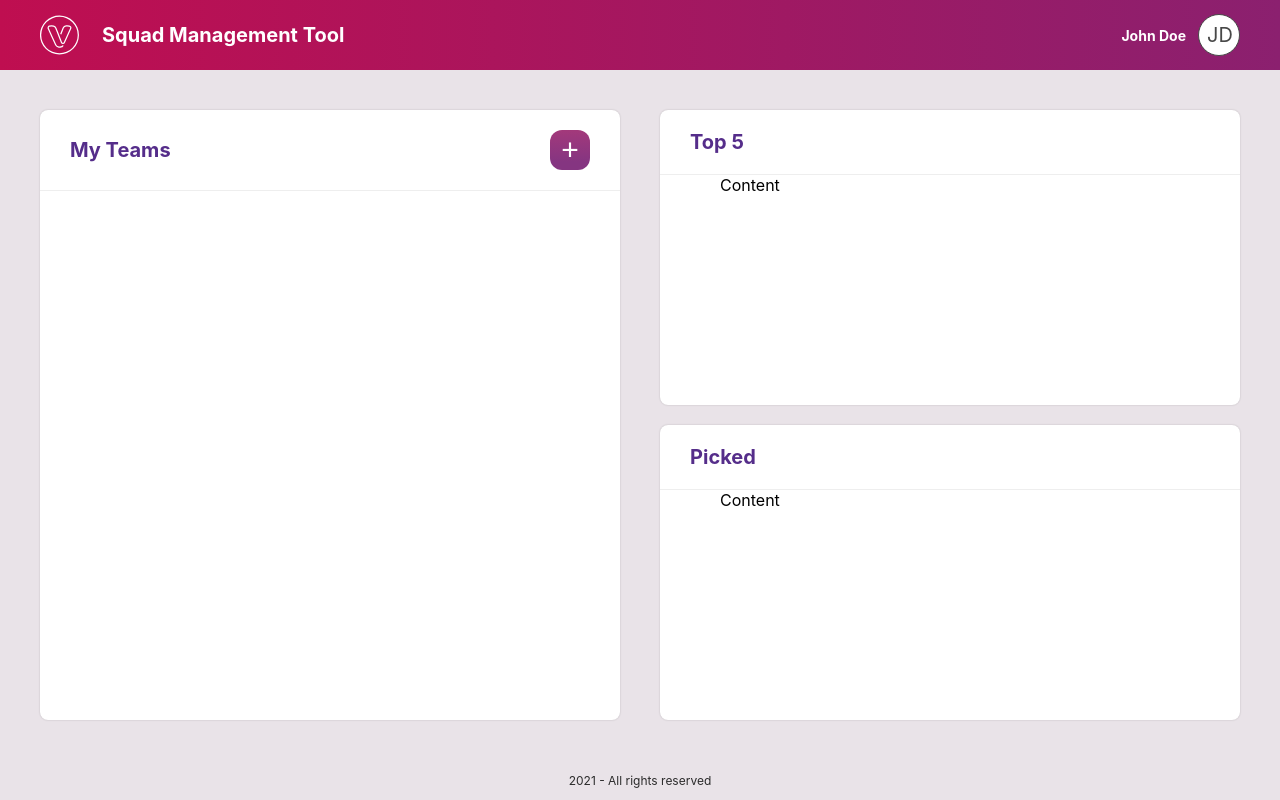
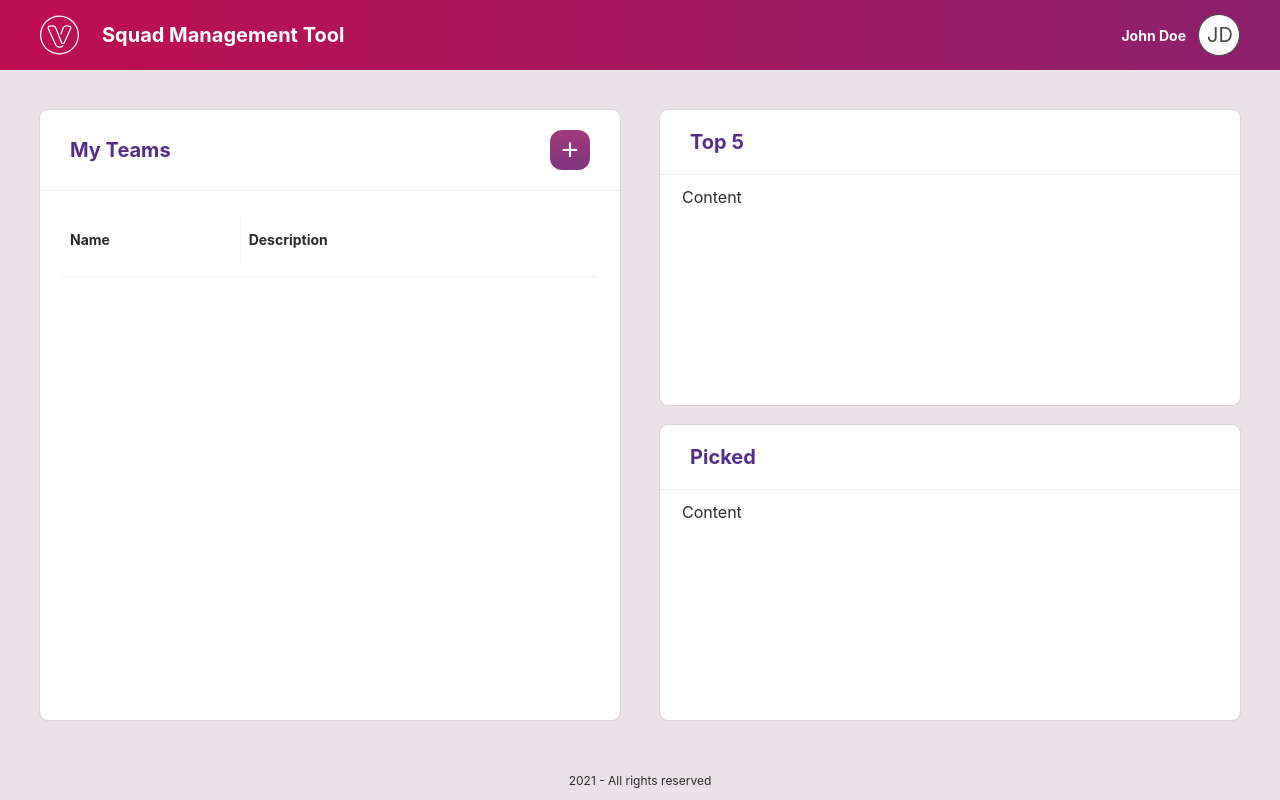
Before and after one commit to felipevegners/squad-management-tool, a React (Create React App) app: page / in a window 1280 px wide. Built offline with nearby package versions, Linux system fonts and the light colour scheme.

Commit message:
add table component, icon and tooltip

```diff
--- a/package.json
+++ b/package.json
@@ -55,6 +55,7 @@
 		"eslint-plugin-react": "^7.23.2",
 		"eslint-plugin-react-hooks": "^4.2.0",
 		"prettier": "^2.3.0",
+		"react-icons": "^4.2.0",
 		"react-redux": "^7.2.4",
 		"react-router-dom": "^5.2.0",
 		"redux": "^4.1.0",
--- a/src/Components/Card/Card.styles.ts
+++ b/src/Components/Card/Card.styles.ts
@@ -23,5 +23,5 @@ export const Title = styled.h2`
 `;
 
 export const Content = styled.div`
-    padding: 0px 60px;
+    padding: 12px 22px 30px 22px;
 `;
--- /dev/null
+++ b/src/Components/Table/Table.styles.ts
@@ -0,0 +1,103 @@
+import styled from 'styled-components';
+import Colors from '../../styles/Colors';
+
+export const TableContainer = styled.div`
+    border: 0;
+    width: 100%;
+    border-collapse: collapse;
+    font-size: 14px;
+    font-weight: bold;
+`;
+
+export const TableHead = styled.div`
+    padding: 12px 0;
+    margin-bottom: 6px;
+    display: grid;
+    grid-template-columns: 2fr 3fr 1fr;
+    width: 100%;
+    border-bottom: 1px solid ${Colors.lightGray};
+`;
+export const TableBody = styled.div``;
+
+export const TableRow = styled.div`
+    border-bottom: 1px inset ${Colors.baseHover};
+    &:hover {
+        border-color: transparent;
+    }
+`;
+
+export const TableRowContent = styled.div`
+    display: grid;
+    grid-template-columns: 2fr 3fr 1fr;
+
+    & .icons {
+        width: 18px;
+        height: 18px;
+        fill: ${Colors.black};
+        cursor: pointer;
+        opacity: 0;
+        transition: all 0.12s;
+    }
+
+    &:hover {
+        background-color: rgba(183, 76, 134, 0.15);
+        color: ${Colors.buttonGradientA};
+        border-radius: 6px;
+
+        & .icons {
+            position: relative;
+            opacity: 1;
+            fill: ${Colors.buttonGradientA};
+        }
+    }
+`;
+
+export const Icon = styled.div`
+    position: relative;
+    padding: 0 8px;
+    display: flex;
+    width: auto;
+    transition: opacity 1s ease-in;
+
+    &:before,
+    :after {
+        opacity: 0;
+    }
+
+    &:hover {
+        &:before {
+            content: attr(data-tooltip);
+            position: absolute;
+            padding: 6px 8px;
+            top: -40px;
+            left: -20px;
+            width: 80px;
+            font-size: 12px;
+            text-align: center;
+            font-weight: normal;
+            color: ${Colors.white};
+            border-radius: 4px;
+            background-color: ${Colors.black};
+            opacity: 1;
+        }
+
+        &:after {
+            content: '';
+            position: absolute;
+            top: -18px;
+            width: 20px;
+            height: 20px;
+            border-left: 10px solid transparent;
+            border-right: 10px solid transparent;
+            border-top: 10px solid ${Colors.black};
+            opacity: 1;
+        }
+    }
+`;
+export const TableColumn = styled.div`
+    padding: 16px 8px;
+    display: flex;
+    &.divisorR {
+        border-right: 1px solid ${Colors.baseHover};
+    }
+`;
--- /dev/null
+++ b/src/Components/Table/Table.tsx
@@ -0,0 +1,48 @@
+import React from 'react';
+import { useHistory } from 'react-router';
+import { BiEdit, BiShareAlt, BiTrashAlt } from 'react-icons/bi';
+
+import * as S from './Table.styles';
+
+// eslint-disable-next-line @typescript-eslint/explicit-module-boundary-types
+const Table = ({ data }): JSX.Element => {
+    const history = useHistory();
+    return (
+        <S.TableContainer>
+            <S.TableHead>
+                <S.TableColumn className="divisorR">Name</S.TableColumn>
+                <S.TableColumn>Description</S.TableColumn>
+            </S.TableHead>
+            <S.TableBody>
+                {data.map((team, i) => (
+                    <S.TableRow key={i}>
+                        <S.TableRowContent>
+                            <S.TableColumn>{team.name}</S.TableColumn>
+                            <S.TableColumn>{team.description}</S.TableColumn>
+                            <S.TableColumn>
+                                <S.Icon data-tooltip="Delete">
+                                    <BiTrashAlt className="icons" />
+                                </S.Icon>
+                                <S.Icon data-tooltip="Share">
+                                    <BiShareAlt className="icons" />
+                                </S.Icon>
+                                <S.Icon data-tooltip="Edit">
+                                    <BiEdit
+                                        className="icons"
+                                        onClick={() =>
+                                            history.push(
+                                                `/management/edit/${team.id}`
+                                            )
+                                        }
+                                    />
+                                </S.Icon>
+                            </S.TableColumn>
+                        </S.TableRowContent>
+                    </S.TableRow>
+                ))}
+            </S.TableBody>
+        </S.TableContainer>
+    );
+};
+
+export default Table;
--- a/src/Containers/MyTeams/MyTeams.tsx
+++ b/src/Containers/MyTeams/MyTeams.tsx
@@ -1,19 +1,18 @@
 import React from 'react';
 import { useSelector } from 'react-redux';
-import { Link, useHistory } from 'react-router-dom';
+import { Link } from 'react-router-dom';
 import { Button } from '../../Components/Button/Button.styles';
 import Card from '../../Components/Card/Card';
+import Table from '../../Components/Table/Table';
 import { rootStore } from '../../store/store';
 
 import * as S from './MyTeams.styles';
 
 const MyTeams = (): JSX.Element => {
-    const history = useHistory();
     const teamsState = useSelector((state: rootStore) => state.teams);
 
     const { teams } = teamsState;
 
-    console.log('redux teams ---> ', teams);
     return (
         <S.Container>
             <Card
@@ -31,24 +30,7 @@ const MyTeams = (): JSX.Element => {
                     </Link>
                 }
             >
-                {teams
-                    ? teams.map((team) => (
-                          <div key={team.id}>
-                              <p>{team.id}</p>
-                              <p>{team.name}</p>
-                              <p>{team.description}</p>
-                              <button
-                                  onClick={() =>
-                                      history.push(
-                                          `/management/edit/${team.id}`
-                                      )
-                                  }
-                              >
-                                  edit
-                              </button>
-                          </div>
-                      ))
-                    : ''}
+                <Table data={[...teams]} />
             </Card>
         </S.Container>
     );
--- a/src/styles/Reset.styles.tsx
+++ b/src/styles/Reset.styles.tsx
@@ -17,6 +17,7 @@ const GlobalStyles = createGlobalStyle`
         -webkit-font-smoothing: antialiased;
         -moz-osx-font-smoothing: grayscale;
         box-sizing: border-box;
+        color: #2b2b2b;
         }
 
     code {
```
Also changed, not shown: 1 other file (tests, documents, lock files or other folders).
